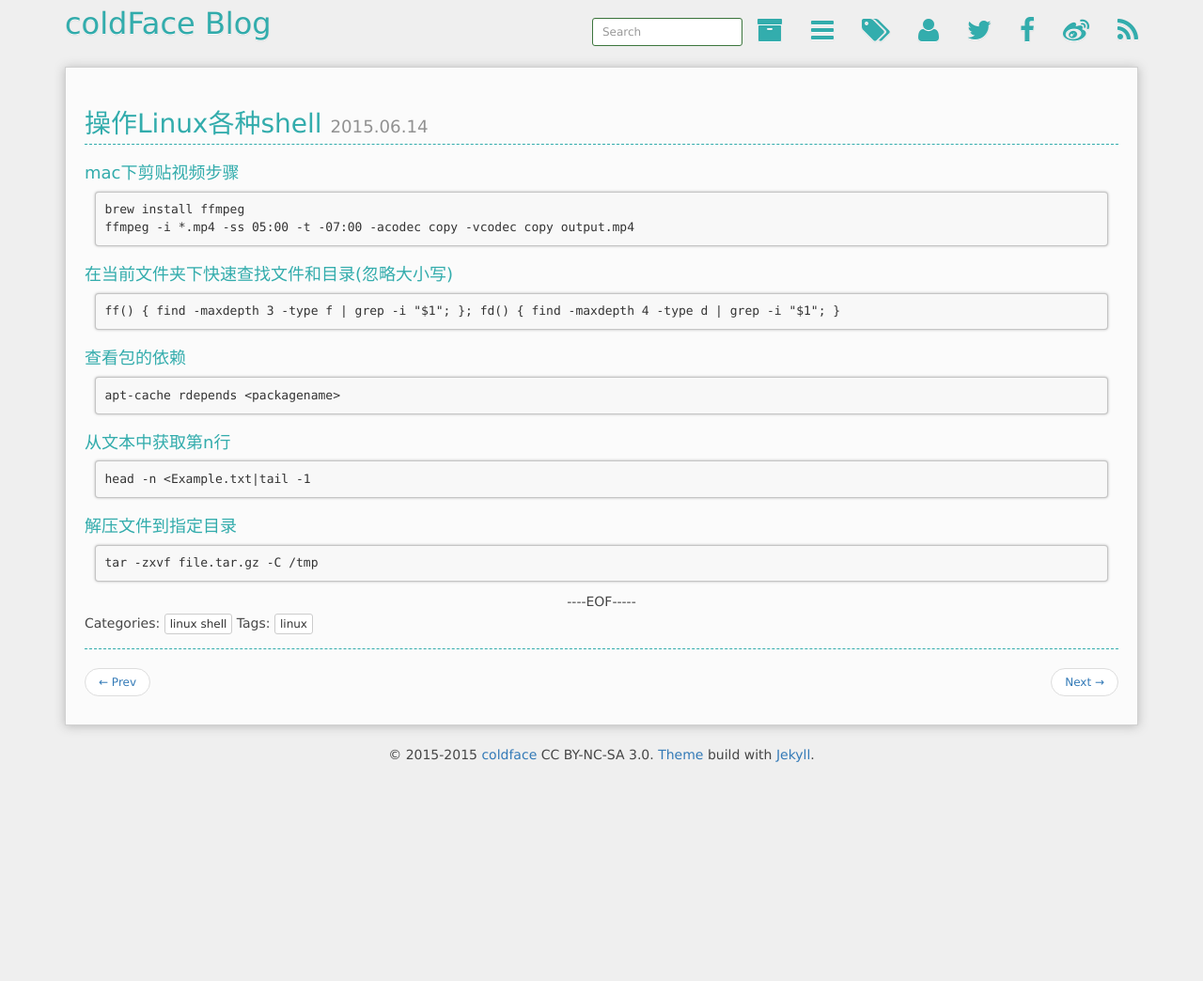
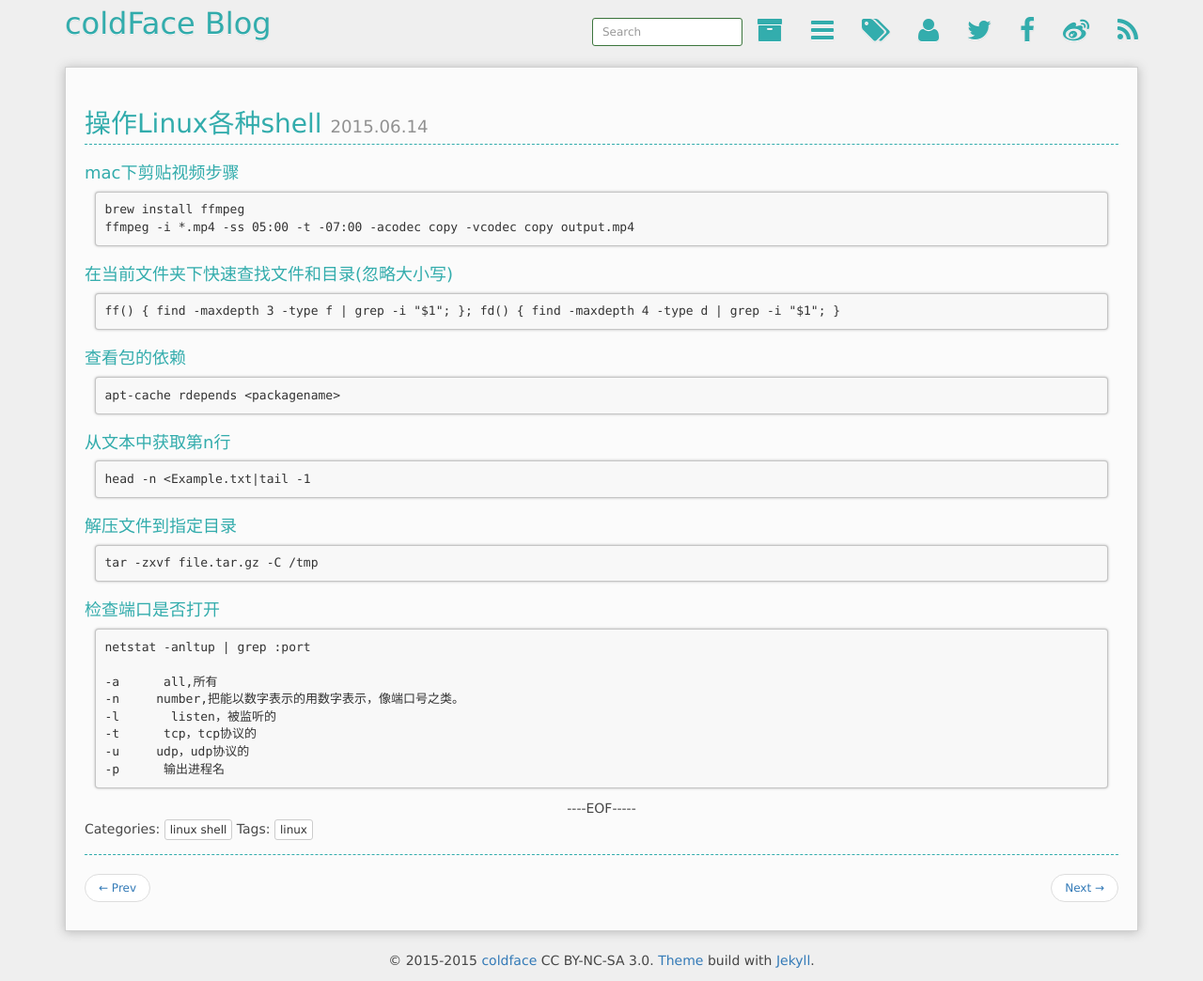
Before and after one commit to jackzhao29/jackzhao29.github.com, a Jekyll site: the page built from _posts/2015-06-14-linux各种小工具命令.md, in a window 1280 px wide. Shown: the whole page at 94% size. Built offline with Jekyll 4.4.1, drawn with Linux system fonts in a browser that asks for light colours; Markdown is read by kramdown in place of the engine named in the settings; comment, search, counter and statistics services are not loaded; before the commit the page ends 900 px from its top, so only the background shows below that.

Commit message:
add linux command

````diff
--- a/_posts/2015-06-14-linux各种小工具命令.md
+++ b/_posts/2015-06-14-linux各种小工具命令.md
@@ -32,3 +32,15 @@ head -n <Example.txt|tail -1
 ```
 tar -zxvf file.tar.gz -C /tmp
 ```
+### 检查端口是否打开
+
+```
+netstat -anltup | grep :port
+
+-a      all,所有
+-n     number,把能以数字表示的用数字表示，像端口号之类。
+-l       listen，被监听的
+-t      tcp，tcp协议的
+-u     udp，udp协议的
+-p      输出进程名
+```
````
